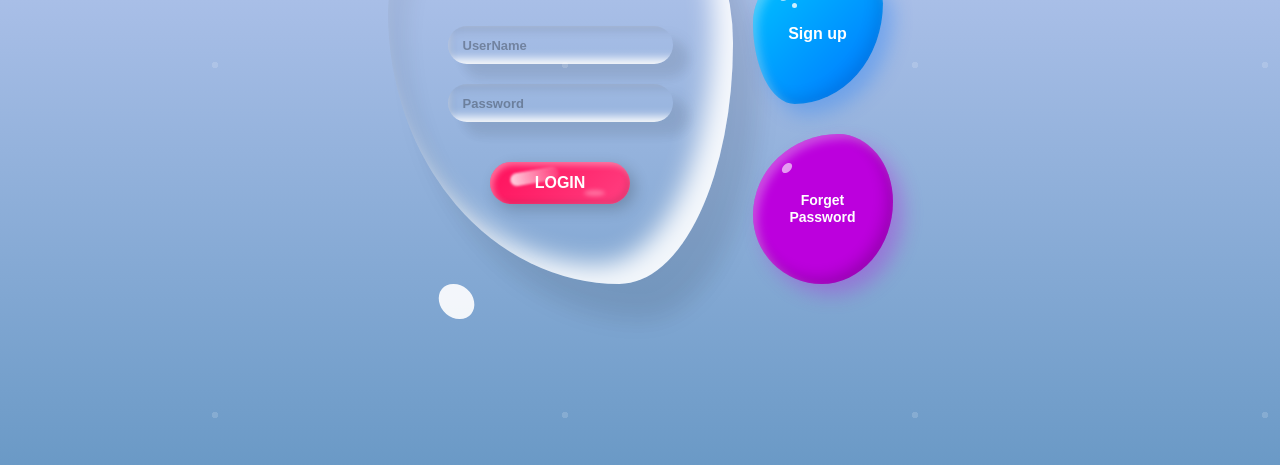
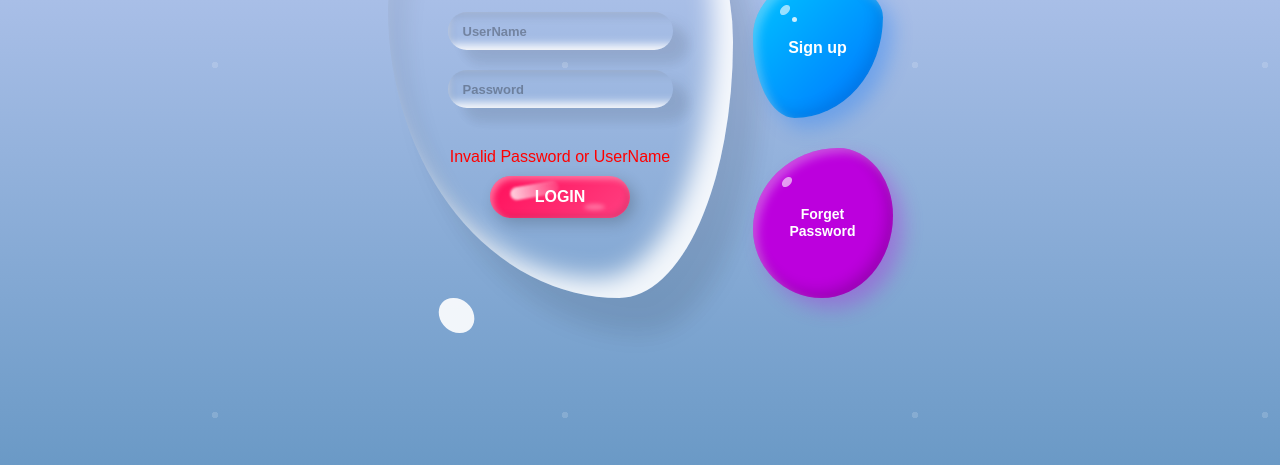
Before and after one commit to Dinesh-Bandara/Simple-School-Management-System-, a plain HTML site: page index.html in a window 1280 px wide. Shown: the part 335-800 px from the top of the page. Drawn offline with Linux system fonts and the light colour scheme.

Commit message:
developed login page frontend

```diff
--- a/Css/login.css
+++ b/Css/login.css
@@ -117,6 +117,9 @@ input{
     justify-content: center;
     width: 100%;
     margin-top: 20px;
+    flex-direction:column;
+    align-items: center;
+    gap: 10px;
 }
 
 button {
@@ -316,3 +319,12 @@ body::after {
         background-position: 0 -100px, 40px -100px;
     }
 }
+
+a{
+    text-decoration: none;
+    color: white;
+}
+
+.msg{
+    color: red;
+}
--- a/index.html
+++ b/index.html
@@ -21,7 +21,9 @@
                     <div class="input-group">
                         <input type="password" placeholder="Password">
                     </div>
+
                     <div class=" btn">
+                        <div class="msg" id="res"> Invalid Password or UserName</div>
                         <button>LOGIN</button>
                     </div>
                 </form>
@@ -30,7 +32,7 @@
 
         <div class="right">
             <div class="Sign-up">
-                <span>Sign up</span>
+                <span><a href="/registration.html">Sign up</a></span>
             </div>
             <div class="forget-pwd">
                 <span>Forget Password</span>
```
